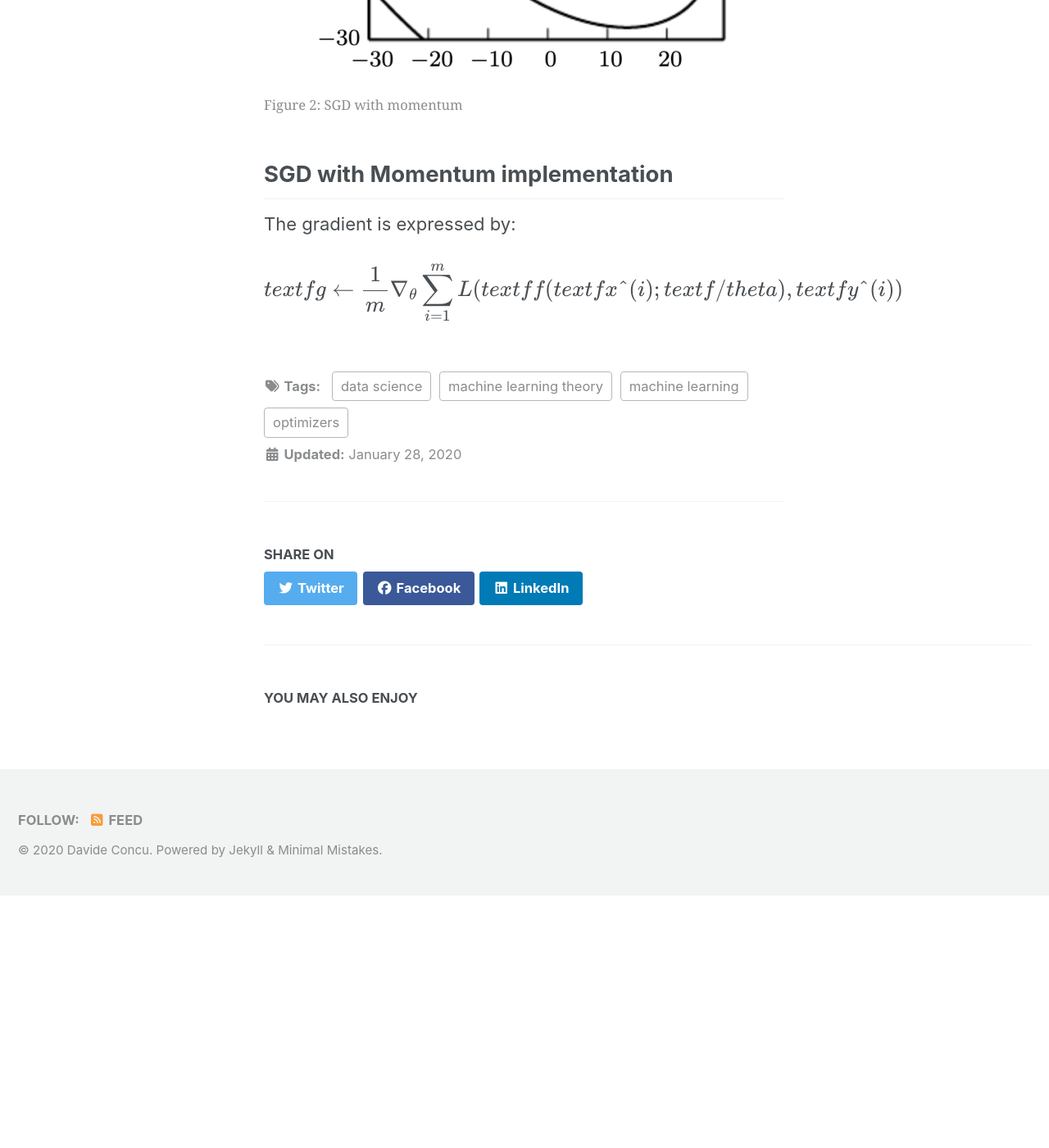
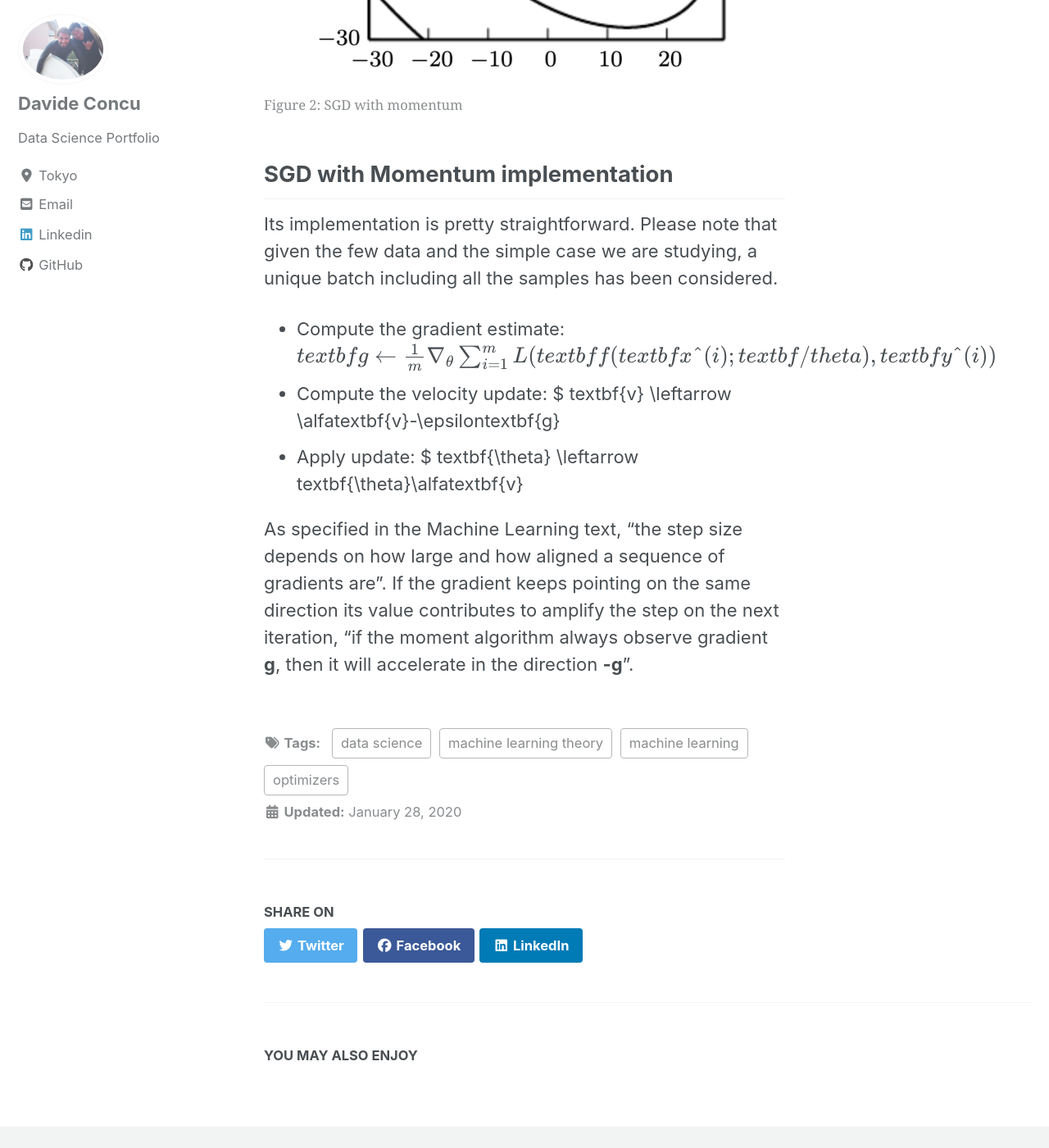
Before and after one commit to DavideDaz/EntuData, a Jekyll site: the page built from _posts/2020-01-28-OptimizersComparison.md, in a window 1280 px wide and 1400 px high, scrolled down 3817 px. Shown: the whole window at 82% size. Built offline with Jekyll 4.4.1, drawn with Linux system fonts in a browser that asks for light colours; cached includes are drawn as plain includes; nearby versions of some CDN libraries; formulas are drawn with MathJax 3; before the commit the page ends 4909 px from its top, so only the background shows below that.

Commit message:
Optimizer Post draft equations

```diff
--- a/_posts/2020-01-28-OptimizersComparison.md
+++ b/_posts/2020-01-28-OptimizersComparison.md
@@ -45,6 +45,13 @@ The result it is a faster descent towards the local minima with a dumped oscilla
 
 ## SGD with Momentum implementation
 
-The gradient is expressed by:
+Its implementation is pretty straightforward. Please note that given the few data and the simple case we are studying, a unique batch including all the samples has been considered.
 
-$$ textf{g} \leftarrow \frac{1}{m}\nabla_\theta\sum_{i=1}^m L(textf{f}(textf{x}ˆ(i);textf{/theta}),textf{y}ˆ(i))$$
+* Compute the gradient estimate:
+$$ textbf{g} \leftarrow \frac{1}{m}\nabla_\theta\sum_{i=1}^m L(textbf{f}(textbf{x}ˆ(i);textbf{/theta}),textbf{y}ˆ(i))$$
+* Compute the velocity update:
+$ textbf{v} \leftarrow \alfatextbf{v}-\epsilontextbf{g}
+* Apply update:
+$ textbf{\theta} \leftarrow textbf{\theta}\alfatextbf{v}
+
+As specified in the Machine Learning text, "the step size depends on how large and how aligned a sequence of gradients are". If the gradient keeps pointing on the same direction its value contributes to amplify the step on the next iteration, "if the moment algorithm always observe gradient **g**, then it will accelerate in the direction **-g**".
```
